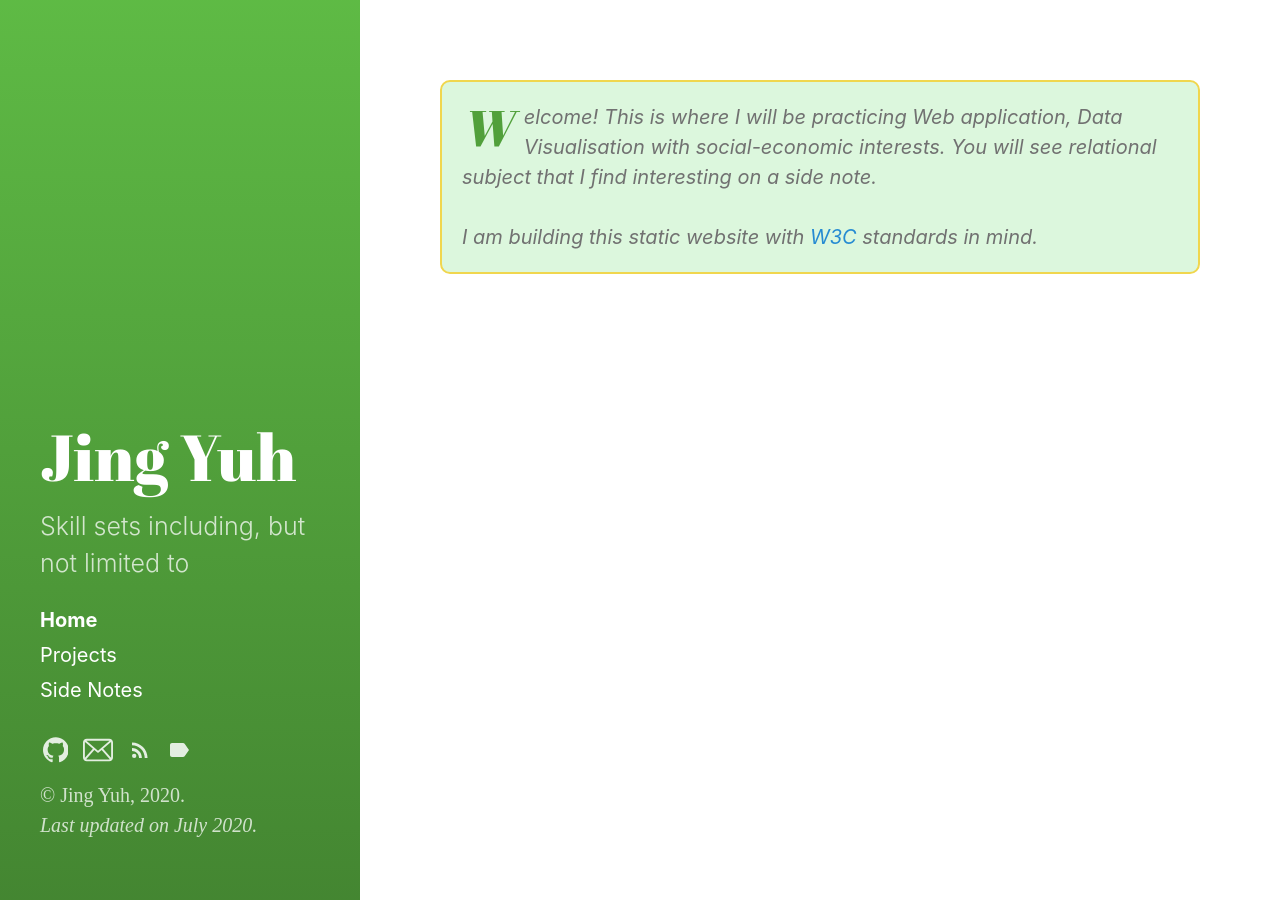
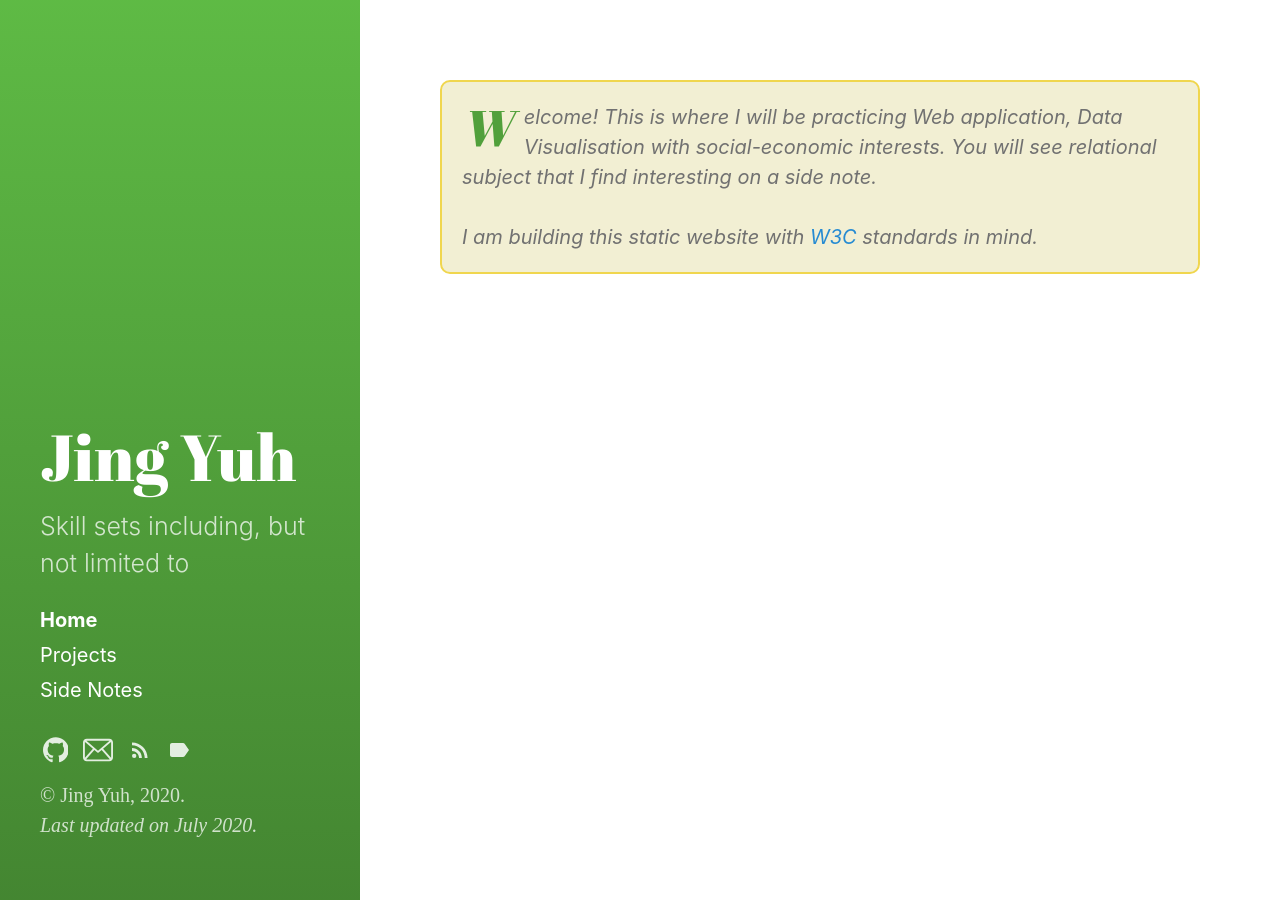
Before and after one commit to jyang123-bit/Website, a Jekyll site: the page built from index.html, in a window 1280 px wide. Built offline with Jekyll 4.4.1, drawn with Linux system fonts in a browser that asks for light colours; the list of posts is cut into pages by our own code.

Commit message:
Update _message.scss

```diff
--- a/_sass/hydeout/_message.scss
+++ b/_sass/hydeout/_message.scss
@@ -4,8 +4,7 @@
 // or to a parent if there are multiple elements to show.
 
 .message {
-  background-color: #DCF7DD;
-    //#f2efd3
+  background-color: #f2efd3;
   color: #717171;
   margin-bottom: 1rem;
   padding: 1rem;
```
